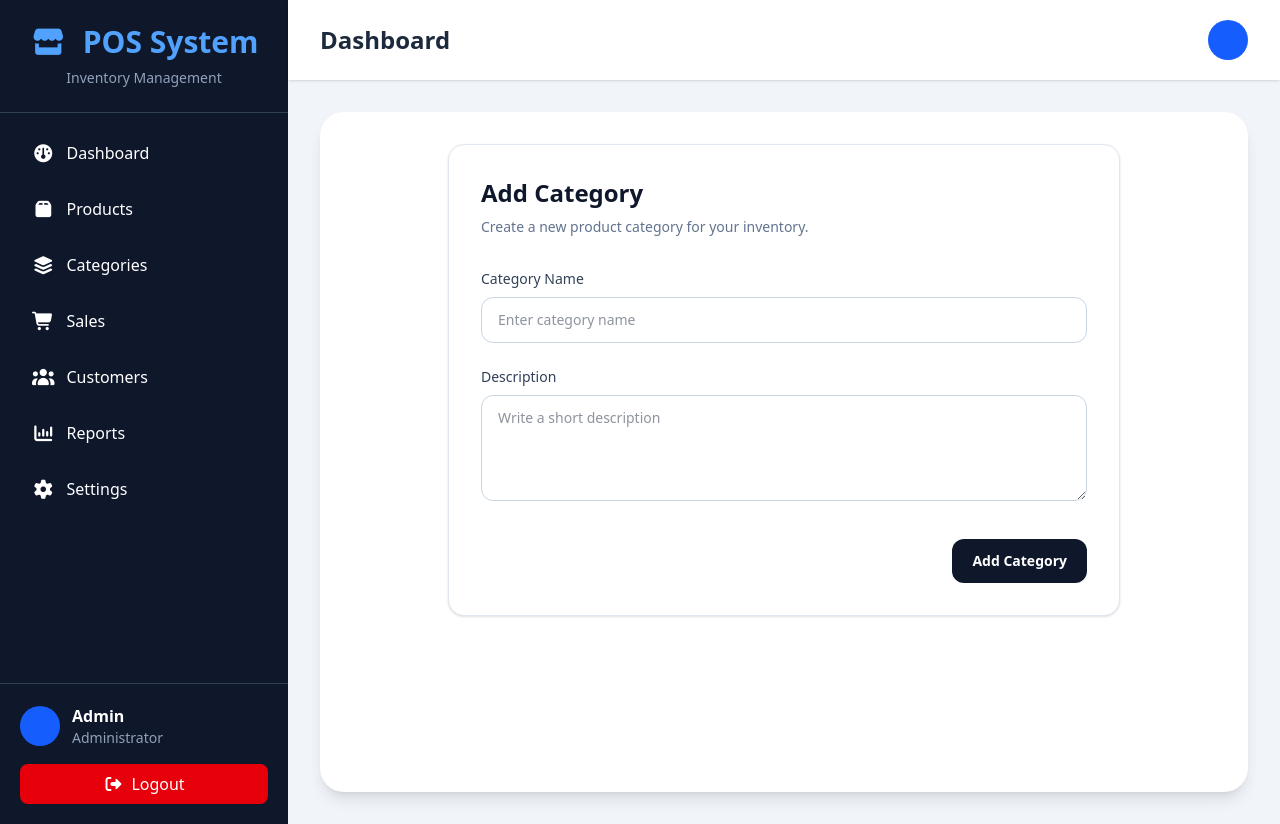
After one commit to dipeshbasnet-1/django-mini-pos, a Django app: page /inventory/category/add/ in a window 1280 px wide. The commit adds this page. Run offline with Django 5.2, Linux system fonts and the light colour scheme; some libraries are stand-ins or nearby versions.

Commit message:
Categoris add,view,update,delete

```diff
--- a/core/urls.py
+++ b/core/urls.py
@@ -6,6 +6,7 @@ from django.conf.urls.static import static
 urlpatterns = [
     path('admin/', admin.site.urls),
     path('accounts/',include('accounts.urls')),
+    path("inventory/", include("inventory.urls")),
 ]
 
 if settings.DEBUG:
--- /dev/null
+++ b/inventory/templates/inventory/add_categories.html
@@ -0,0 +1,47 @@
+{% extends 'base.html' %}
+{% block title %}Add Category{% endblock title %}
+
+{% block content %}
+    <div class="mx-auto max-w-2xl rounded-2xl border border-slate-200 bg-white p-8 shadow-sm">
+    <div class="mb-8">
+        <h1 class="text-2xl font-semibold text-slate-900">Add Category</h1>
+        <p class="mt-2 text-sm text-slate-500">Create a new product category for your inventory.</p>
+    </div>
+
+    <form method="post" class="space-y-6">
+        {% csrf_token %}
+
+        <div>
+        <label for="name" class="mb-2 block text-sm font-medium text-slate-700">Category Name</label>
+        <input
+            type="text"
+            id="name"
+            name="name"
+            placeholder="Enter category name"
+            class="w-full rounded-xl border border-slate-300 px-4 py-3 text-sm text-slate-800 outline-none transition focus:border-slate-500 focus:ring-2 focus:ring-slate-100"
+            required
+        />
+        </div>
+
+        <div>
+        <label for="description" class="mb-2 block text-sm font-medium text-slate-700">Description</label>
+        <textarea
+            id="description"
+            name="description"
+            rows="4"
+            placeholder="Write a short description"
+            class="w-full rounded-xl border border-slate-300 px-4 py-3 text-sm text-slate-800 outline-none transition focus:border-slate-500 focus:ring-2 focus:ring-slate-100"
+        ></textarea>
+        </div>
+
+        <div class="flex items-center justify-end pt-2">
+        <button
+            type="submit"
+            class="rounded-xl bg-slate-900 px-5 py-3 text-sm font-semibold text-white transition hover:bg-slate-800"
+        >
+            Add Category
+        </button>
+        </div>
+    </form>
+    </div>
+{% endblock content %}
--- /dev/null
+++ b/inventory/urls.py
@@ -0,0 +1,10 @@
+from django.urls import path
+from .import views
+
+urlpatterns = [
+    path("category/", views.categories, name="category"),
+    path("category/add/", views.add_categories, name="add_category"),
+    path("category/view/", views.view_categories, name="view_category"),
+    path("category/update/<int:id>/", views.update_categories, name="update_category"),
+    path("category/delete/<int:id>/", views.delete_category, name="delete_category"),
+]
--- a/inventory/views.py
+++ b/inventory/views.py
@@ -1,3 +1,45 @@
-from django.shortcuts import render
+from django.shortcuts import render, redirect,get_object_or_404
+from django.contrib import messages
+from .models import Category
 
 # Create your views here.
+
+def categories (request):
+    return render(request, "inventory/categories.html")
+
+def add_categories(request):
+    if request.method == "POST":
+        name= request.POST.get("name")
+        description=request.POST.get("description")
+
+        Category.objects.create(name=name, description=description)
+        messages.success(request,"Category Added Successfully")
+        return redirect('category')
+    return render(request, "inventory/add_categories.html")
+
+
+def view_categories(request):
+    categories= Category.objects.all().order_by("name")
+    context={"categories": categories}
+    return render(request, "inventory/view_categories.html", context)
+
+
+def update_categories(request, id):
+    category = get_object_or_404(Category, id=id)
+    if request.method == "POST":
+        category.name = request.POST.get("name")
+        category.description = request.POST.get("description")
+        category.save()
+        messages.success(request, "Category updated successfully.")
+        return redirect("view_category")
+    context = {
+        "category": category
+    }
+    return render(request, "inventory/update_categories.html", context)
+
+
+def delete_category(request, id):
+    category = get_object_or_404(Category, id=id)
+    category.delete()
+    messages.success(request, "Category deleted successfully.")
+    return redirect("view_category")
--- a/templates/base.html
+++ b/templates/base.html
@@ -81,5 +81,8 @@
         {% endif %}
     </script>
 
+    {% block scripts %}
+    {% endblock scripts %}
+
 </body>
 </html>
--- a/templates/sidebar.html
+++ b/templates/sidebar.html
@@ -13,7 +13,7 @@
 
     <!-- Navigation -->
     <nav class="flex-1 p-4 space-y-2">
-        <a href="#"
+        <a href="{% url 'dashboard' %}"
             class="flex items-center gap-3 px-4 py-3 rounded-xl hover:bg-slate-800 transition duration-300">
             <i class="fa-solid fa-gauge text-lg"></i>
             <span>Dashboard</span>
@@ -23,7 +23,7 @@
             <i class="fa-solid fa-box text-lg"></i>
             <span>Products</span>
         </a>
-        <a href="#"
+        <a href="{% url 'category'%}"
             class="flex items-center gap-3 px-4 py-3 rounded-xl hover:bg-slate-800 transition duration-300">
             <i class="fa-solid fa-layer-group text-lg"></i>
             <span>Categories</span>
```
Also changed, not shown: inventory/templates/inventory/categories.html (added, +50 -0 lines), inventory/templates/inventory/update_categories.html (added, +49 -0 lines), inventory/templates/inventory/view_categories.html (added, +113 -0 lines).
